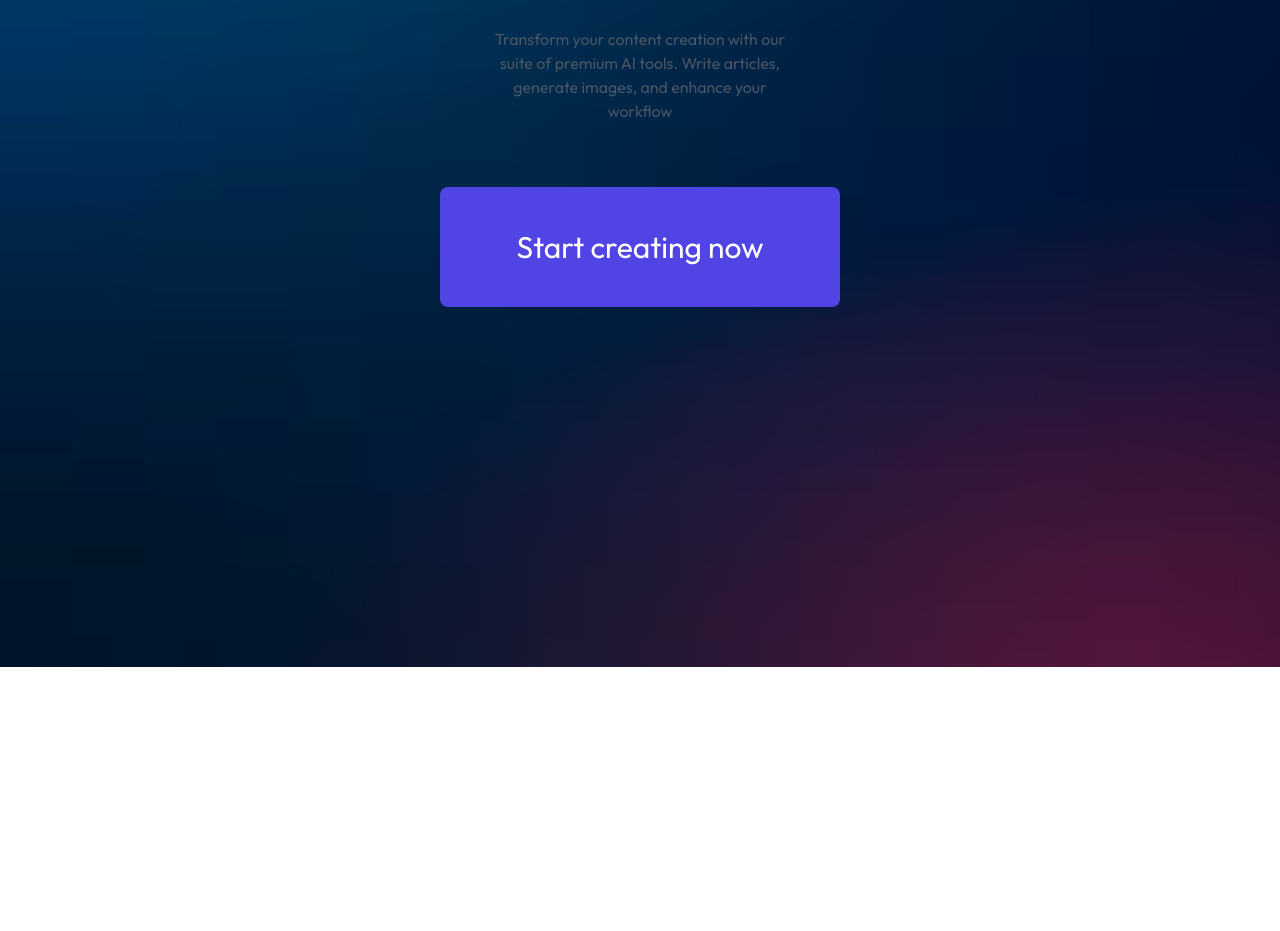
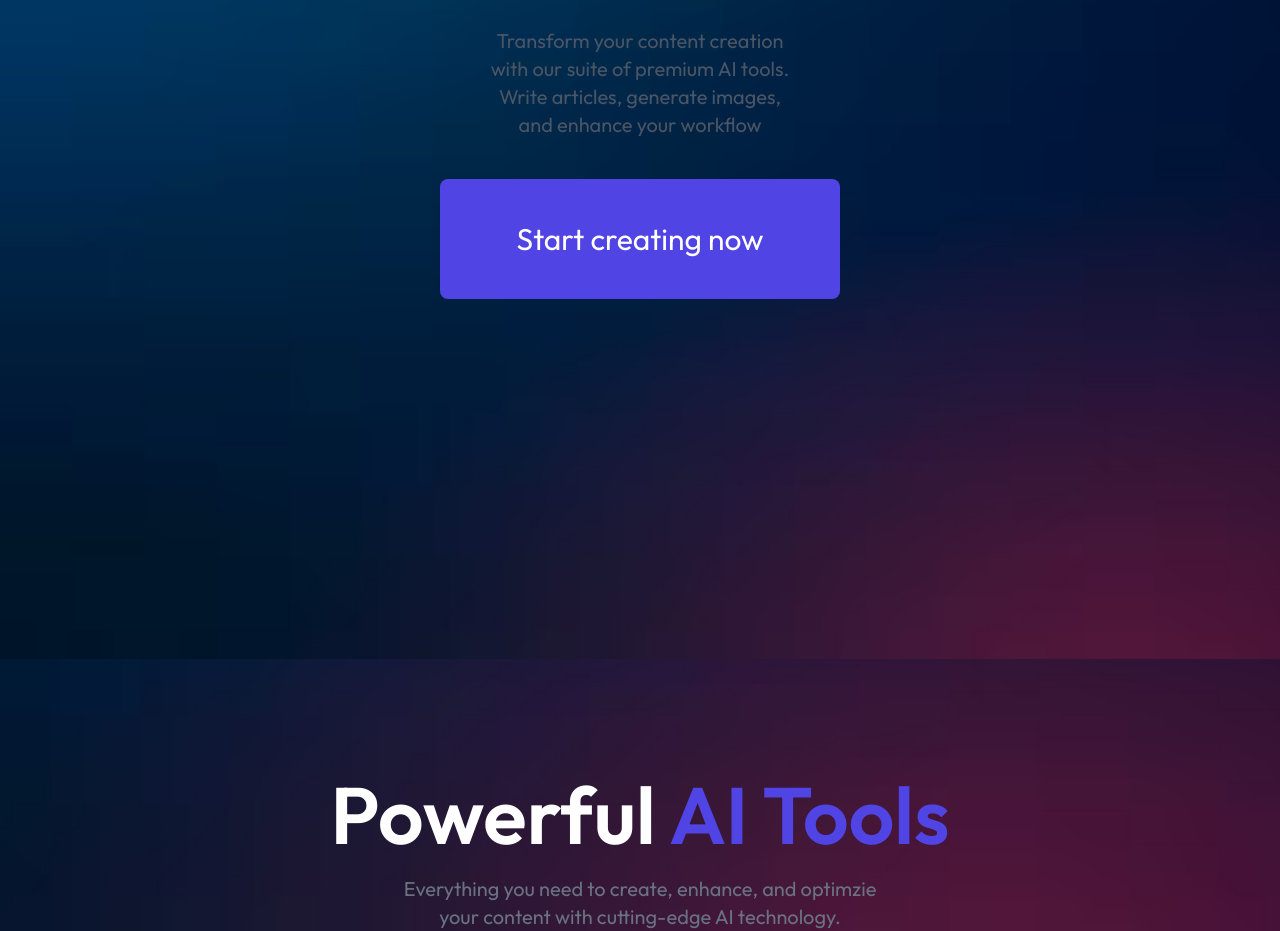
Before and after one commit to BOT22345/InspireAI-, a React (Vite) app in the folder client/: page / in a window 1280 px wide. Shown: the part 453-1384 px from the top of the page. Before the commit the page ends 1120 px from the top, so only its background shows below. Built offline with nearby package versions, Linux system fonts and the light colour scheme; no server answers.

Commit message:
created the basic structure of AI tools componenet and integrated it to home page

```diff
--- /dev/null
+++ b/client/src/components/AiTools.jsx
@@ -0,0 +1,16 @@
+import React from 'react'
+
+const AiTools = () => {
+  return (
+  <>
+    <div className="px-4 sm:px-20 xl:px-32 my-24">
+      <div className="text-center">
+        <h2 className="text-white-700 text-[80px] font-semibold">Powerful <span className="text-primary">AI Tools</span></h2>
+        <p className="text-gray-500 max-w-lg mx-auto text-xl">Everything you need to create, enhance, and optimzie your content with cutting-edge AI technology.</p>
+      </div>
+    </div>
+  </>
+  )
+}
+
+export default AiTools
--- a/client/src/components/Hero.jsx
+++ b/client/src/components/Hero.jsx
@@ -4,10 +4,10 @@ const Hero = () => {
   const navigate=useNavigate();
   return (
     <>
-    <div className='px-4 py-80 sm:px-20 xl:px-32 relative inline-flex flex-col w-full justify-center bg-[url(/gradient_background.jpg)] bg-cover bg-no-repeat min-h-screen'>
+    <div className='px-4 py-80 sm:px-20 xl:px-32 relative inline-flex flex-col w-full justify-center bg-[url(/gradient_background.jpg)] bg-cover bg-repeat min-h-screen'>
         <div className="text-center mb-6 ">
           <h1 className="text-3xl sm:text-5xl md:text-6xl 2xl:text-7xl font-semibold mx-auto leading-[1.2]">Create amazing content <br></br> with <span className="text-primary">AI tools</span></h1>
-          <p className='mt-4 max-w-xs sm:ma x-w-lg 2xl:max-w-xl m-auto max-smm:text-xs text-gray-600 '>Transform your content creation with our suite of premium AI tools. Write articles, generate images, and enhance your workflow</p>
+          <p className='mt-4 max-w-xs sm:ma x-w-lg 2xl:max-w-xl m-auto max-smm:text-xs text-gray-600 text-xl  '>Transform your content creation with our suite of premium AI tools. Write articles, generate images, and enhance your workflow</p>
         </div>
         <div className="flex flex-wrap justify-center gap -4 text-sm max-sm:text-xs py-10">
           <button onClick={()=>{navigate('/ai')}}className='bg-primary text-white px-10 py-3 rounded-lg hover:scale-102 acrive:scale-95 transition cursor-pointer h-30 w-100 text-3xl'>Start creating now</button>
--- a/client/src/index.css
+++ b/client/src/index.css
@@ -3,6 +3,7 @@
 
 *{
     font-family: "Outfit", sans-serif;
+    margin-bottom:0px;
 }
 
 @theme{
--- a/client/src/pages/Home.jsx
+++ b/client/src/pages/Home.jsx
@@ -1,13 +1,15 @@
 import React from 'react'
 import Navbar from '../components/Navbar'
 import Hero from '../components/Hero'
+import AiTools from '../components/AiTools'
 
 const home = () => {
   return (
     <>
-    <div>
+    <div className="bg-[url('/gradient_background.jpg')] bg-cover bg-no-repeat bg-center min-h-screen text-white">
       <Navbar></Navbar>
       <Hero></Hero>
+      <AiTools></AiTools>
     </div>
     </>
   )
```
